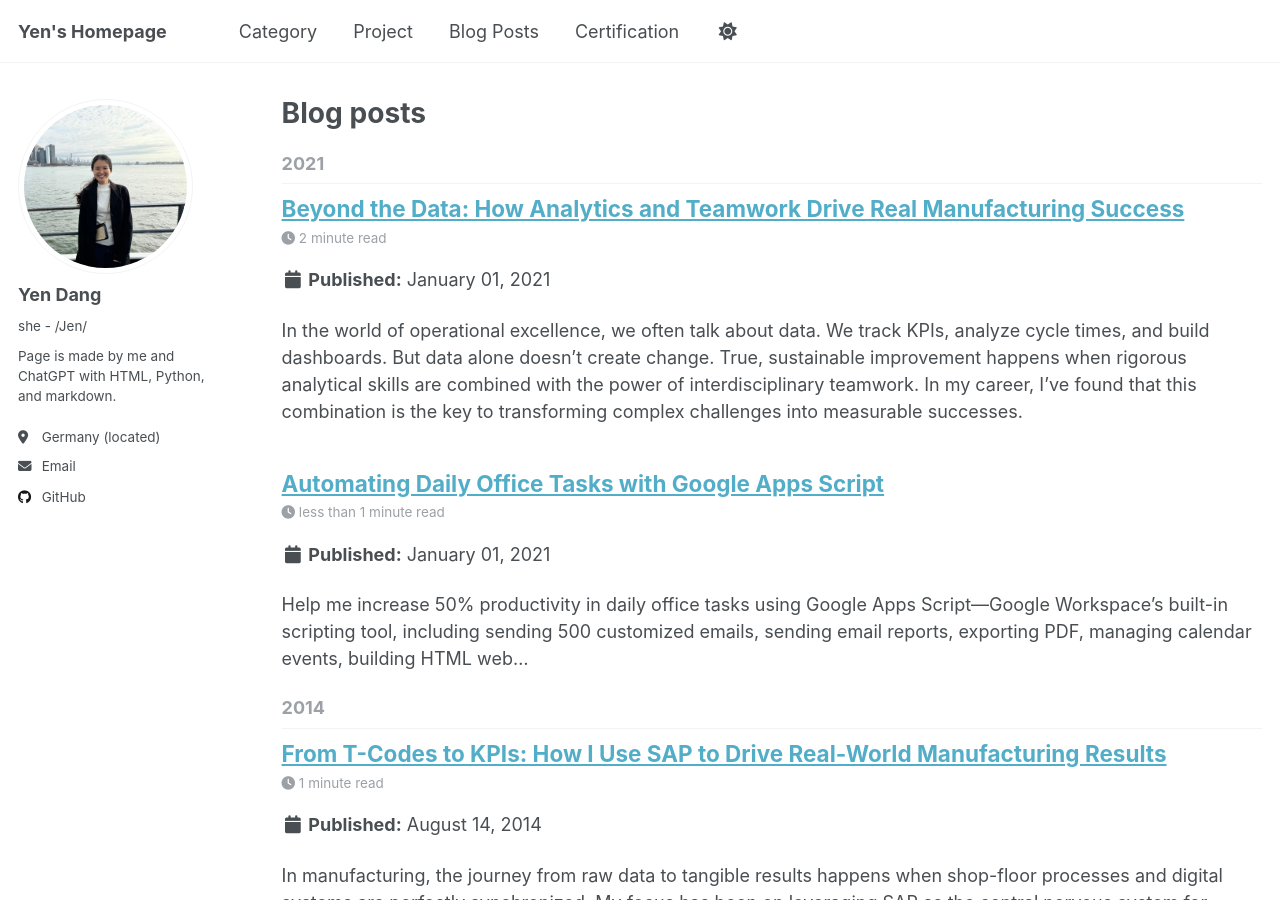
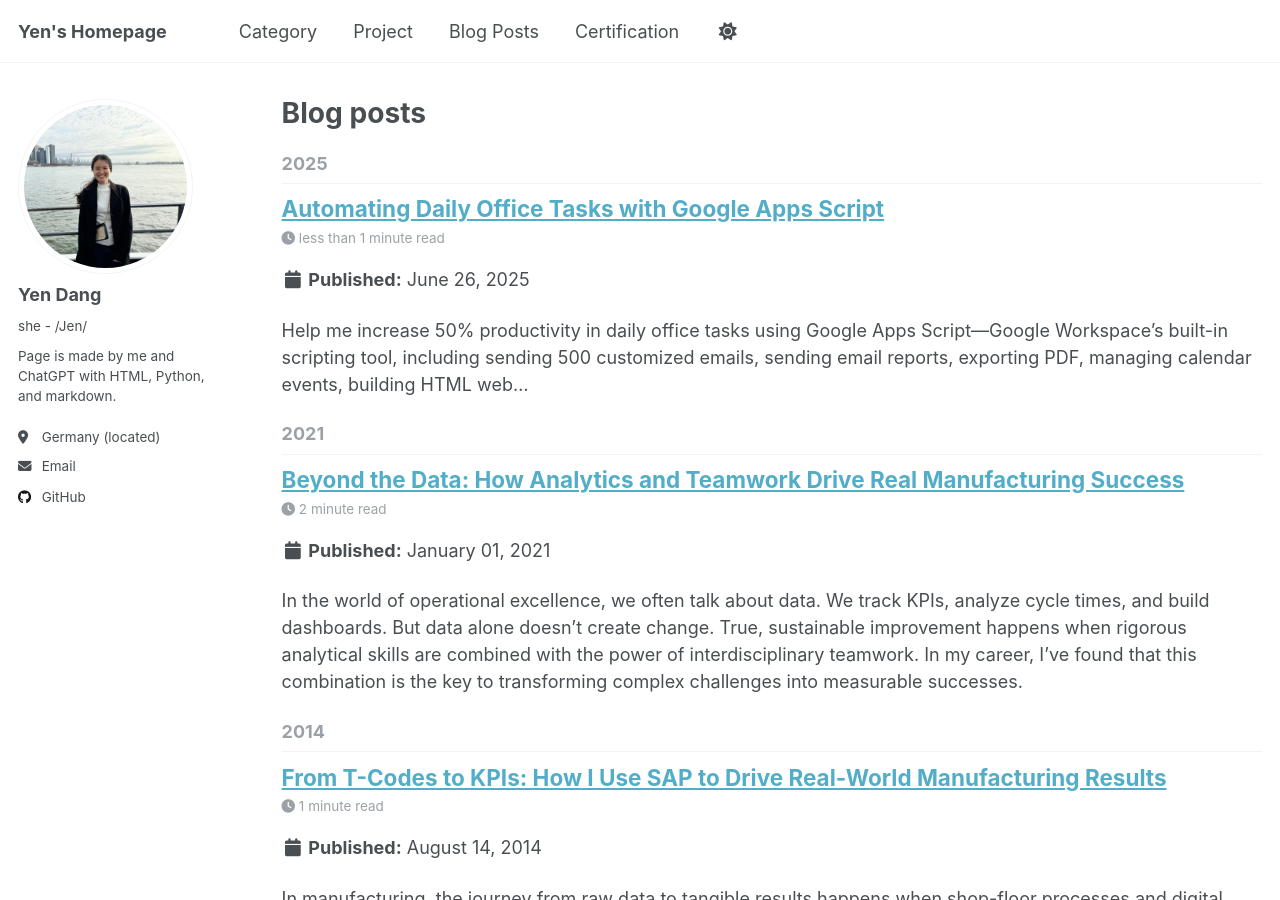
Before and after one commit to yen010390/yen010390.github.io, a Jekyll site: the page built from _pages/year-archive.html, in a window 1280 px wide and 900 px high. Built offline with Jekyll 4.4.1, drawn with Linux system fonts in a browser that asks for light colours.

Commit message:
Update and rename 2025-06-27-blog-post-5.html to 2025-06-26-blog-post-5.html

```diff
--- a/_posts/2025-06-27-blog-post-5.html
+++ b/_posts/2025-06-26-blog-post-5.html
@@ -1,7 +1,7 @@
 ---
 title: 'Automating Daily Office Tasks with Google Apps Script'
 excerpt: "Help me increase 50% productivity in daily office tasks using Google Apps Script—Google Workspace’s built-in scripting tool, including sending 500 customized emails, sending email reports, exporting PDF, managing calendar events, building HTML web..."
-date: 2021-01-01
+date: 2025-06-26
 permalink: /posts/2025/06/blog-post-5/
 tags:
   - Programming
```
